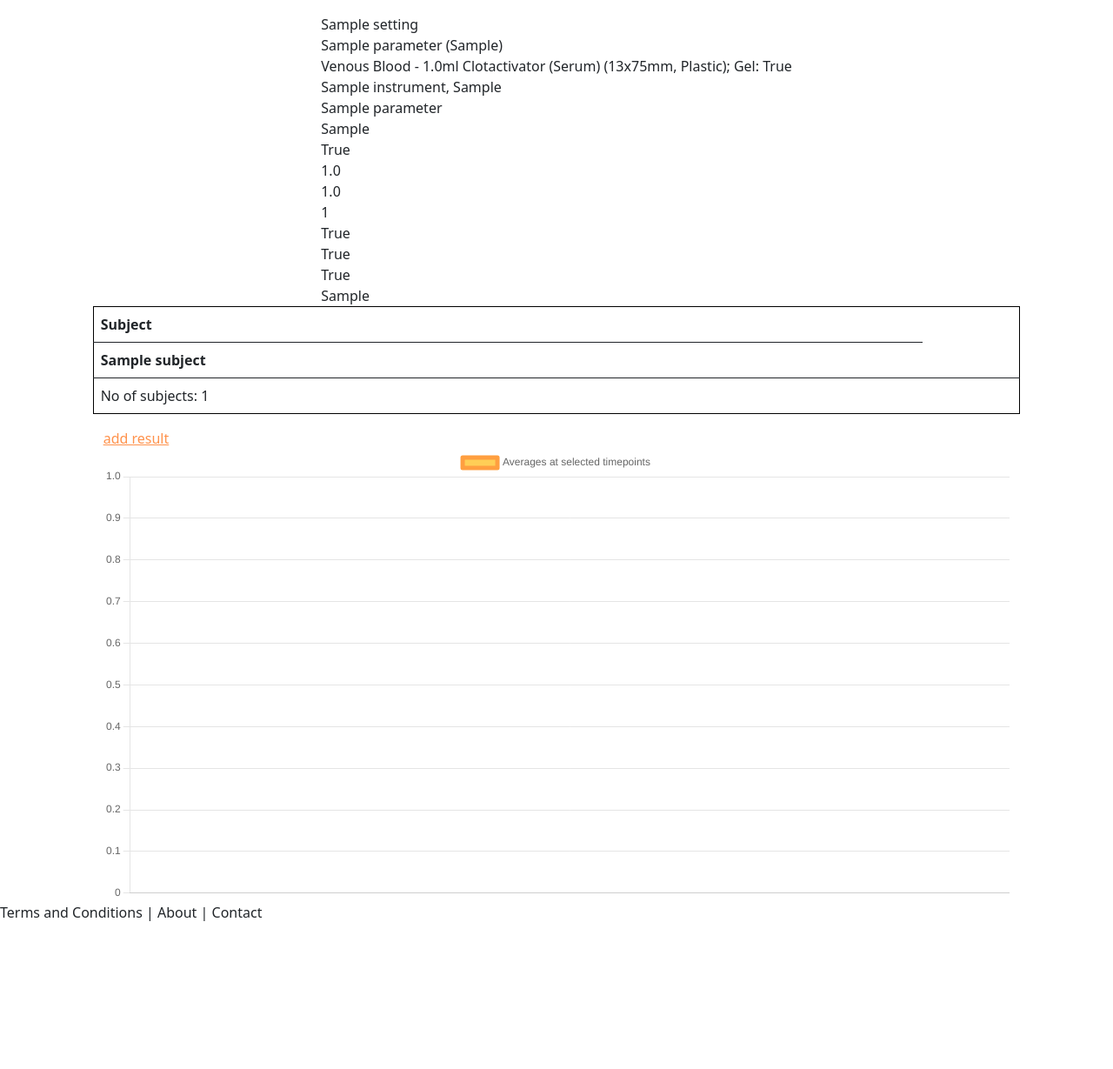
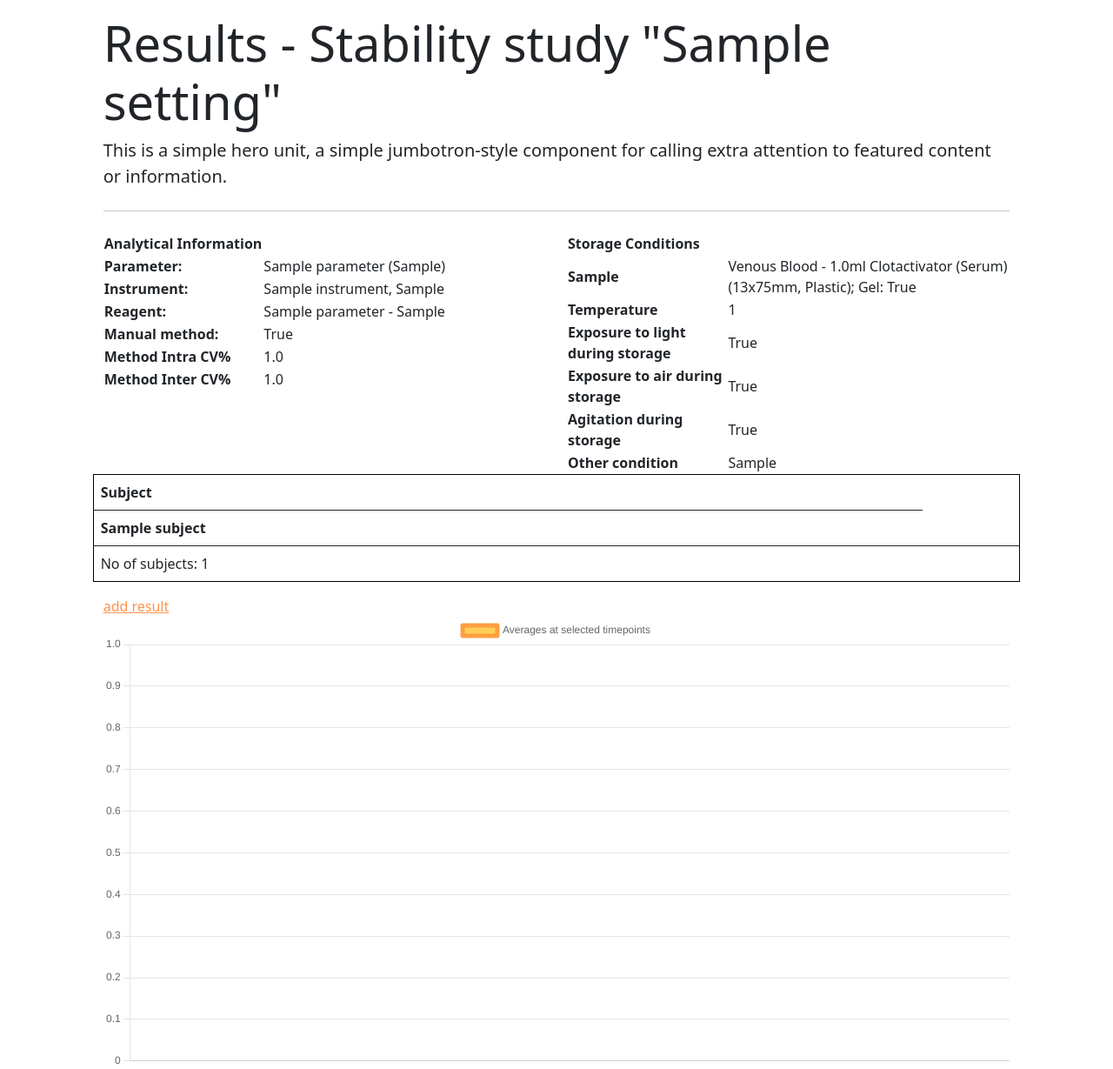
Before and after one commit to drfoehn/stabcalc, a Django app: page /results/1 in a window 1280 px wide. Shown: the top 1229 px of the page at 87% size. Before the commit the page ends 1059 px from the top, so only its background shows below. Run offline with Django 4.2, Linux system fonts and the light colour scheme; tables that the repository leaves empty hold one stand-in row (values such as "Sample post"); some libraries are stand-ins or nearby versions.

Commit message:
result page info added

```diff
--- a/calculator/templates/calculator/results.html
+++ b/calculator/templates/calculator/results.html
@@ -5,26 +5,84 @@
 
 {% block content %}
 
+<div class="jumbotron">
+  <h1 class="display-4">Results - Stability study "{{ setting.name }}"</h1>
+  <p class="lead">This is a simple hero unit, a simple jumbotron-style component for calling extra attention to featured content or information.</p>
+  <hr class="my-4">
+</div>
+
+    <div class="row ">
+    <div class="col">
+        <table>
+            <thead>
+            <th>Analytical Information</th>
+            </thead>
+            <tr>
+                <th>Parameter:</th>
+                <td>{{ setting.parameter.name }} ({{ setting.parameter.unit}})</td>
+            </tr>
+
+            <tr>
+                <th>Instrument:</th>
+                <td>{{ setting.parameter.instrument }}</td>
+            </tr>
+            <tr>
+                <th>Reagent:</th>
+                <td>{{ setting.parameter.reagent_name }} - {{ setting.parameter.reagent_manufacturer}}</td>
+            </tr>
+            <tr>
+                <th>Manual method:</th>
+                <td>{{ setting.parameter.method_hand}}</td>
+            </tr>
+            <tr>
+                <th>Method Intra CV%</th>
+                <td>{{ setting.parameter.CV_intra}}</td>
+            </tr>
+            <tr>
+                <th>Method Inter CV%</th>
+                <td>{{ setting.parameter.CV_inter}}</td>
+            </tr>
+        </table>
+        </div>
+    <div class="col">
+        <table>
+            <thead>
+                <th>Storage Conditions</th>
+            </thead>
+            <tr>
+                <th>Sample</th>
+                <td>{{ setting.parameter.sample}}</td>
+            </tr>
+            <tr>
+                <th>Temperature</th>
+                <td>{{ setting.condition.temperature }}</td>
+            </tr>
+            <tr>
+                <th>Exposure to light during storage</th>
+                <td>{{ setting.condition.light }}</td>
+            </tr>
+            <tr>
+                <th>Exposure to air during storage</th>
+                <td>{{ setting.condition.air }}</td>
+            </tr>
+            <tr>
+                <th>Agitation during storage</th>
+                <td>{{ setting.condition.agitation }}</td>
+            </tr>
+            <tr>
+                <th>Other condition</th>
+                <td>{{ setting.condition.other_Condition }}</td>
+            </tr>
+        </table>
+
+    </div>
 
 
-    <div class="row d-flex justify-content-center">
 
 
-    {{ setting.name }}<br>
-    {{ setting.parameter.name }} ({{ setting.parameter.unit}})<br>
-    {{ setting.parameter.sample}}<br>
-    {{ setting.parameter.instrument }}<br>
-    {{ setting.parameter.reagent_name }}<br>
-    {{ setting.parameter.reagent_manufacturer}}<br>
-    {{ setting.parameter.method_hand}}<br>
 
-    {{ setting.parameter.CV_intra}}<br>
-    {{ setting.parameter.CV_inter}}<br>
-    {{ setting.condition.temperature }}<br>
-    {{ setting.condition.light }}<br>
-    {{ setting.condition.air }}<br>
-    {{ setting.condition.agitation }}<br>
-    {{ setting.condition.other_Condition }}<br>
+    </div>
+    <div class="row">
 
 
         <table class="table table-hover" style="border: solid 1px black">
--- a/templates/base.html
+++ b/templates/base.html
@@ -42,6 +42,9 @@
                     </div>
 
                     {% block content %}
+
+
+
                     {% endblock %}
                 </div>
             </div>
```
